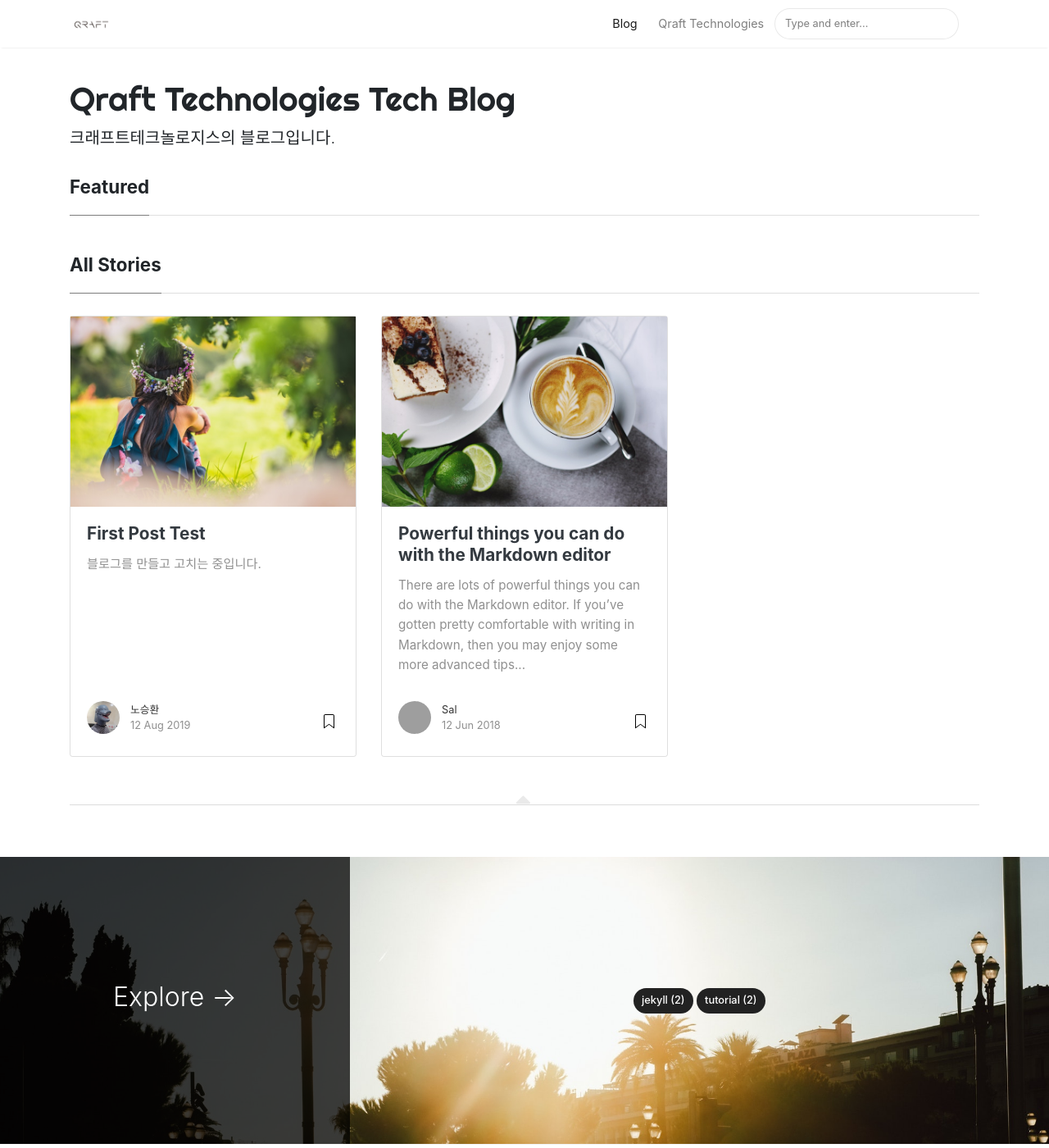
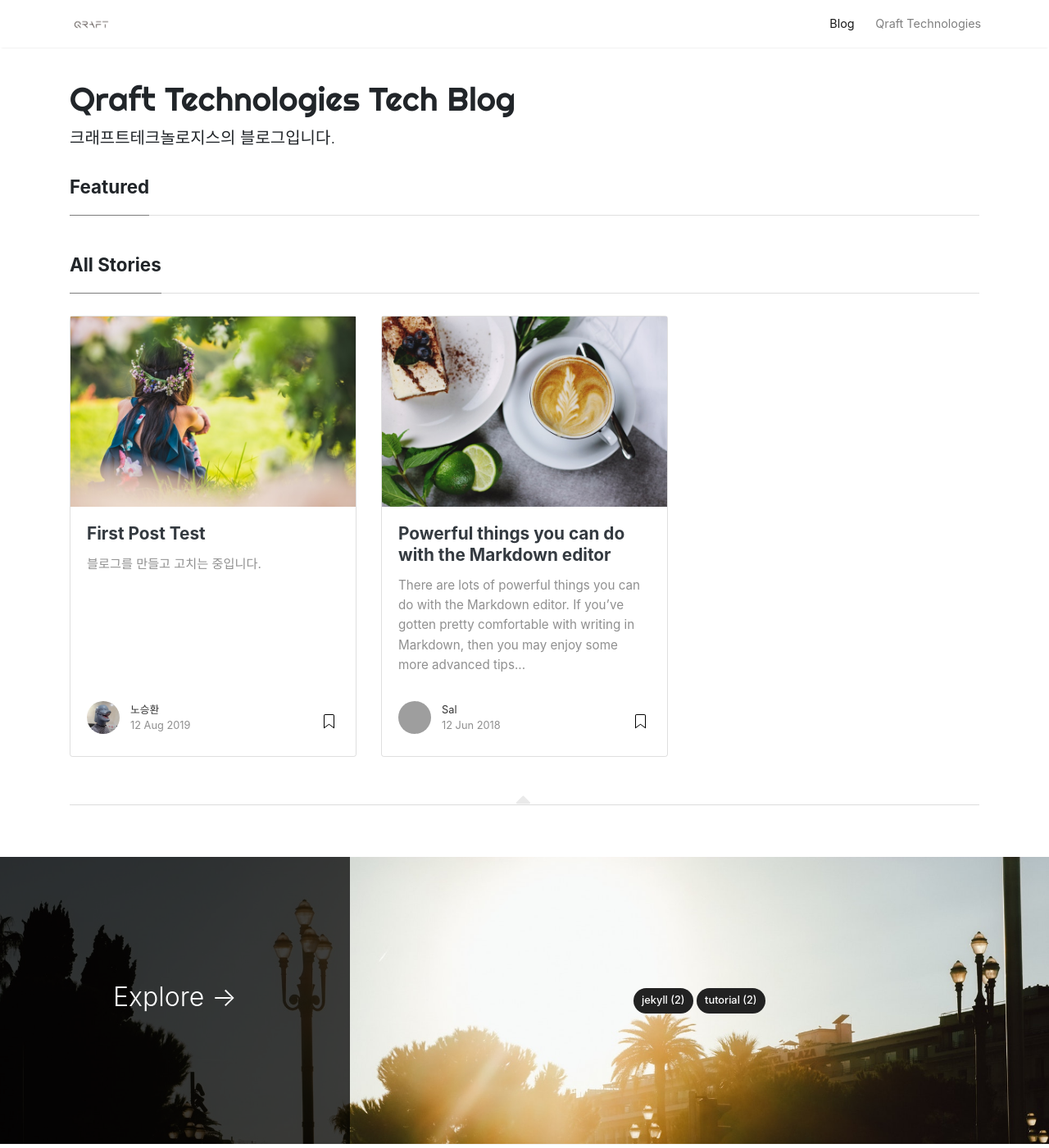
Before and after one commit to foxsayy/qraftech.github.io, a Jekyll site: the page built from index.html, in a window 1280 px wide and 1400 px high. Shown: the whole window at 82% size. Built offline with Jekyll 4.4.1, drawn with Linux system fonts in a browser that asks for light colours; nearby versions of some CDN libraries; the list of posts is cut into pages by our own code; some of the changed text lies outside the part shown; grey boxes are pictures that could not be loaded.

Commit message:
Update default.html

```diff
--- a/_layouts/default.html
+++ b/_layouts/default.html
@@ -74,8 +74,6 @@ ga('send', 'pageview');
                 <li class="nav-item">
                 <a target="_blank" class="nav-link" href="https://www.qraftec.com">Qraft Technologies</a>
                 </li>
-
-                {% include search-lunr.html %}
 
             </ul>
 
@@ -158,9 +156,6 @@ ga('send', 'pageview');
             <div class="col-md-6 col-sm-6 text-center text-lg-left">
                 Copyright © {{ site.time | date: "%Y" }} {{ site.name }}
             </div>
-            <div class="col-md-6 col-sm-6 text-center text-lg-right">
-                <a target="_blank" href="https://www.wowthemes.net/mediumish-free-jekyll-template/">Mediumish Jekyll Theme</a> by WowThemes.net
-            </div>
         </div>
     </div>
 </footer>
```
